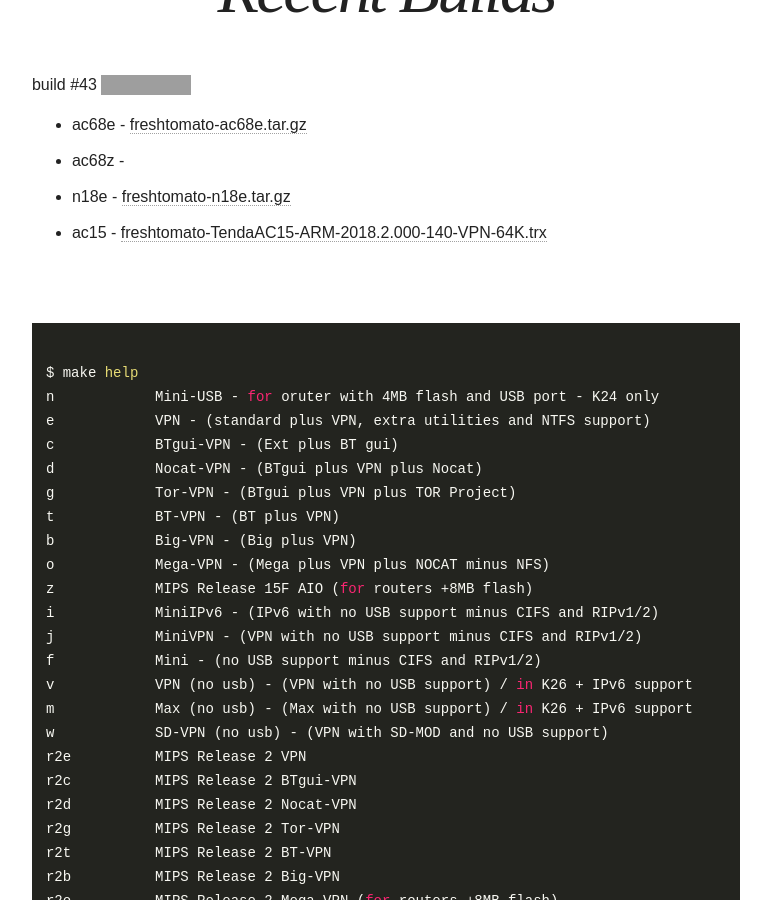
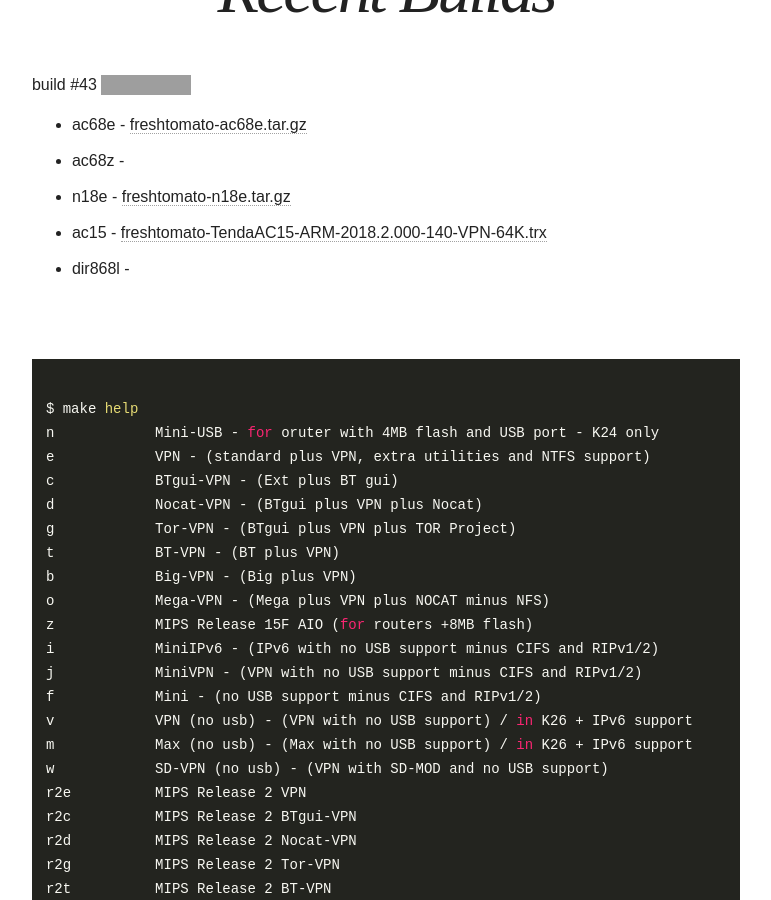
Before and after one commit to oglopss/freshTomato-ARM-ci-jekyll, a Jekyll site: the page built from index.html, in a window 1280 px wide and 900 px high, scrolled down 523 px. Shown: the whole window, without its empty margins (254-1025 px from the left). Built offline with Jekyll 4.4.1, drawn with Linux system fonts in a browser that asks for light colours; nearby versions of some CDN libraries; grey boxes are pictures that could not be loaded.

Commit message:
Travis build 43 dir868l pushed to gh-pages

```diff
--- a/_data/ss.yml
+++ b/_data/ss.yml
@@ -4,3 +4,4 @@
   - 0005 ac15 freshtomato-TendaAC15-ARM-2018.2.000-140-VPN-64K.trx
   - 0001 ac68e freshtomato-ac68e.tar.gz
   - 0002 ac68z
+  - 0006 dir868l
```
